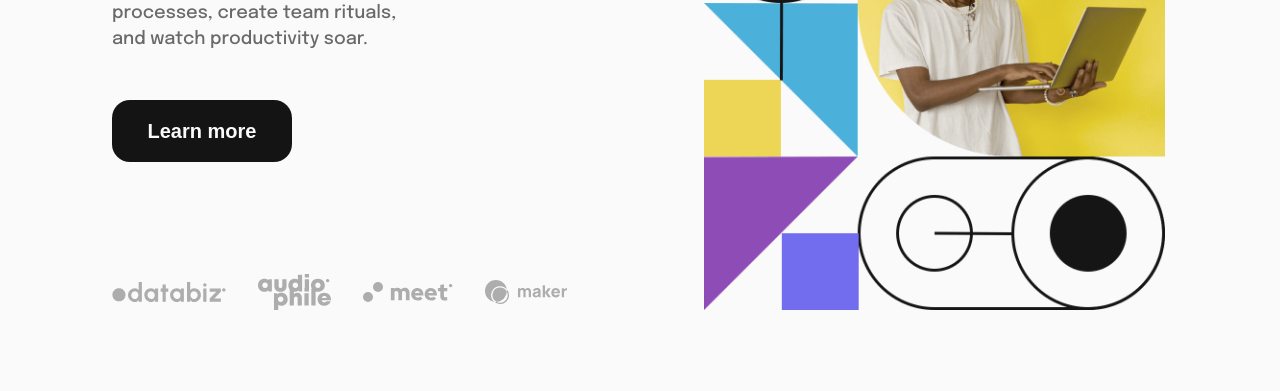
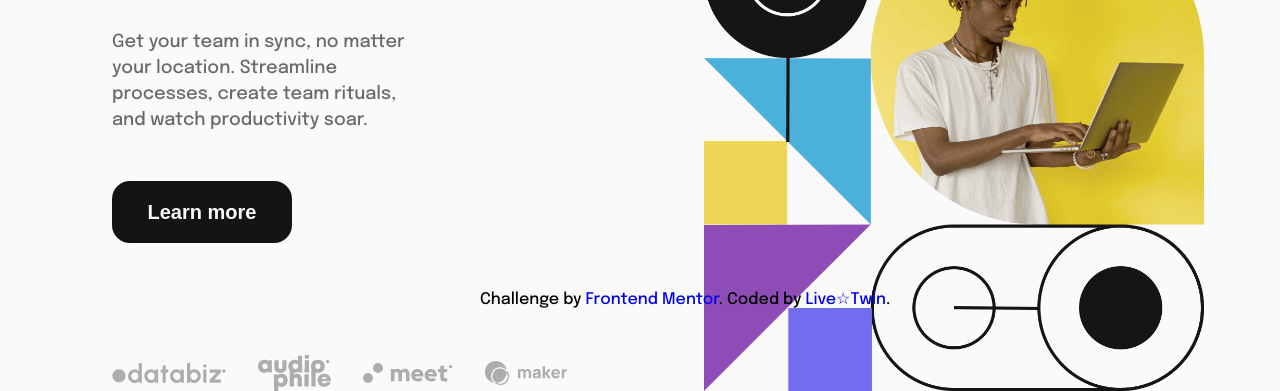
Before and after one commit to LivexTwin/intro-section-with-dropdown-navigation-main, a plain HTML site: page index.html in a window 1280 px wide. Shown: the part 464-855 px from the top of the page. Before the commit the page ends 800 px from the top, so only its background shows below. Drawn offline with Linux system fonts and the light colour scheme.

Commit message:
added attribution

```diff
--- a/components/main.css
+++ b/components/main.css
@@ -83,8 +83,8 @@
   }
 
   .hero__right {
-    max-width: 80%;
-    padding-top: 3rem;
+    max-width: 500px;
+    margin-top: 4.8rem;
   }
 }
 
--- a/components/style.css
+++ b/components/style.css
@@ -133,6 +133,12 @@ ul {
   border: 1px solid var(--clr-dark);
 }
 
+.attribution {
+  font-family: inherit;
+
+  padding-left: 30rem;
+}
+
 /*
 background-color: var(--clr-white);
   color: var(--clr-dark);
--- a/index.html
+++ b/index.html
@@ -171,11 +171,13 @@
         </div>
       </section>
     </main>
-    <!--
-  <div class="attribution">
-    Challenge by <a href="https://www.frontendmentor.io?ref=challenge" target="_blank">Frontend Mentor</a>.
-    Coded by <a href="#">Your Name Here</a>. -->
-    <!-- </div> -->
+
+    <div class="attribution">
+      Challenge by
+      <a href="https://www.frontendmentor.io?ref=challenge" target="_blank"
+        >Frontend Mentor</a
+      >. Coded by <a href="https://github.com/LivexTwin">Live☆Twin</a>.
+    </div>
     <script src="index.js"></script>
   </body>
 </html>
```
